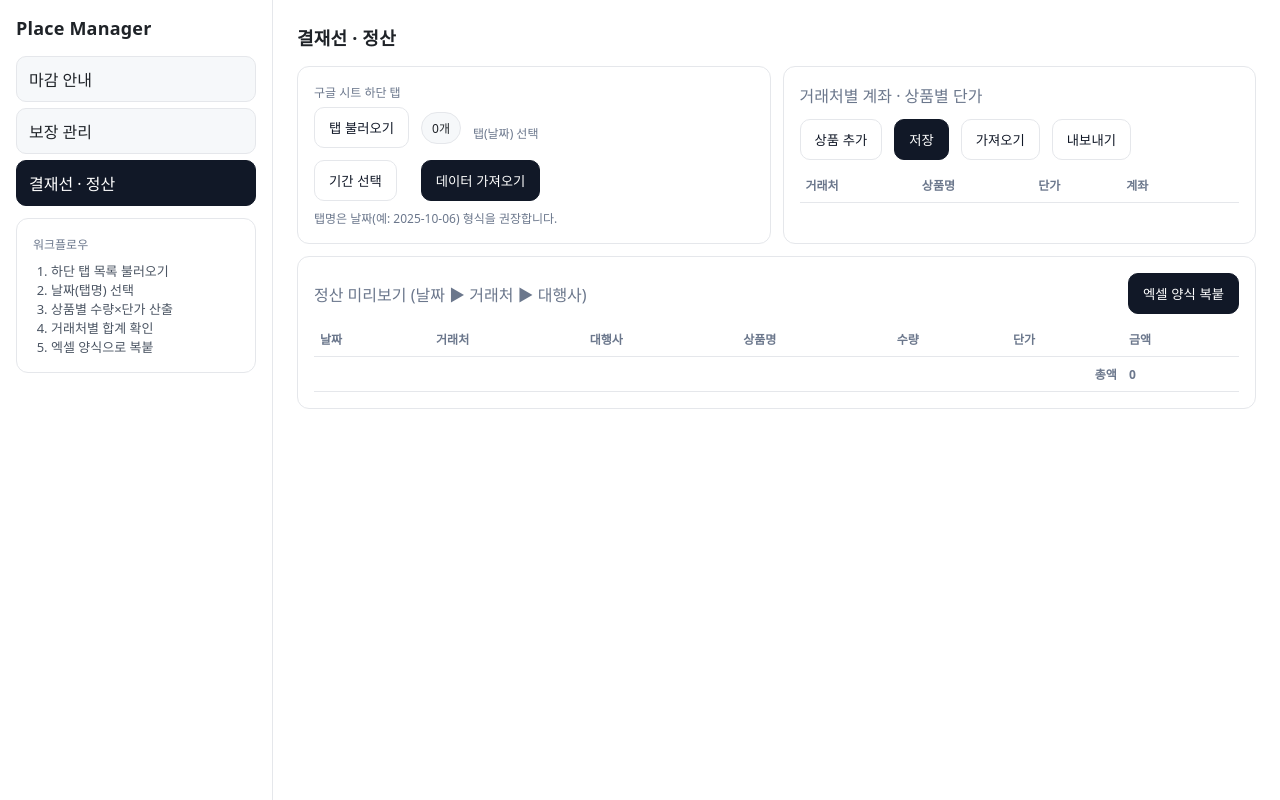
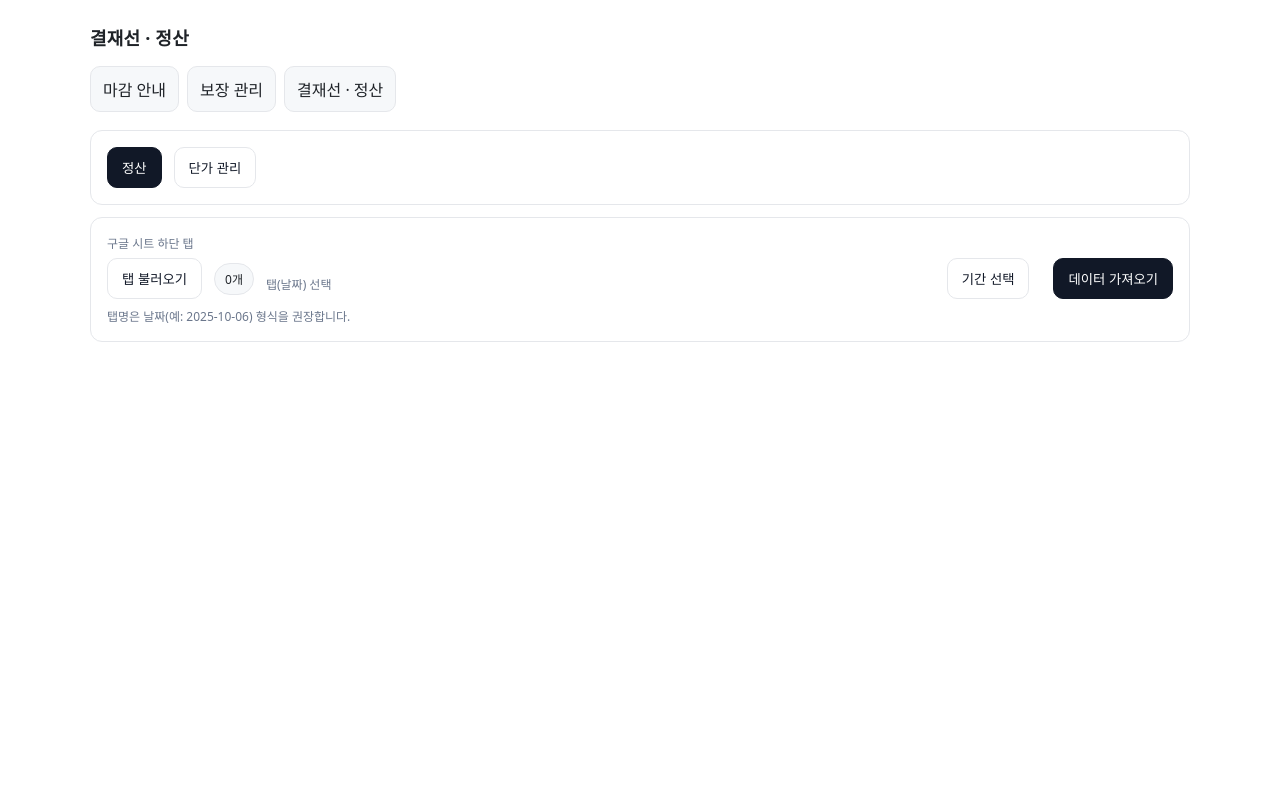
Before and after one commit to qwerpoiuqqq/jtwolab-DeadlineNotifier, a Flask app: page /settlement in a window 1280 px wide. Run offline with Flask 3, Linux system fonts and the light colour scheme; data that the repository does not hold is empty.

Commit message:
Update settlement.html UI 최종 변경

```diff
--- a/templates/settlement.html
+++ b/templates/settlement.html
@@ -38,31 +38,24 @@
     </style>
   </head>
   <body>
-    <div class="layout">
-      <aside class="sidebar">
-        <div class="title">Place Manager</div>
-        <div class="nav">
-          <a href="/" >마감 안내</a>
-          <a href="/manage">보장 관리</a>
-          <a href="/settlement" class="active">결재선 · 정산</a>
+    <div class="content" style="max-width:1100px; margin:0 auto; padding:24px">
+      <div class="title">결재선 · 정산</div>
+      <div class="nav" style="display:flex; gap:8px; margin-bottom:12px">
+        <a class="btn" href="/">마감 안내</a>
+        <a class="btn" href="/manage">보장 관리</a>
+        <a class="btn btn-primary" href="/settlement">결재선 · 정산</a>
+      </div>
+
+      <!-- 상단 탭: 정산 / 단가 관리 -->
+      <div class="panel" style="margin-bottom:12px">
+        <div class="stack" style="justify-content:flex-start">
+          <button id="tab-settle" class="btn btn-primary" type="button">정산</button>
+          <button id="tab-price" class="btn" type="button">단가 관리</button>
         </div>
-        <div class="panel" style="margin-top:12px">
-          <div class="muted" style="font-size:12px">워크플로우</div>
-          <ol style="padding-left:18px; margin:8px 0 0 0; color:#4b5563; font-size:13px">
-            <li>하단 탭 목록 불러오기</li>
-            <li>날짜(탭명) 선택</li>
-            <li>상품별 수량×단가 산출</li>
-            <li>거래처별 합계 확인</li>
-            <li>엑셀 양식으로 복붙</li>
-          </ol>
-        </div>
-      </aside>
-      <main class="content">
-        <div class="title">결재선 · 정산</div>
+      </div>
 
-        <div class="grid">
-          <!-- 1) 탭 불러오기 & 날짜 선택 -->
-          <div class="panel">
+        <!-- 1) 중앙 히어로: 탭 불러오기/기간/가져오기만 표시 (정산 탭에서만 보임) -->
+        <div id="hero" class="panel" style="margin-bottom:12px; display:block">
             <div class="stack" style="align-items:flex-end">
               <div>
                 <label>구글 시트 하단 탭</label>
@@ -84,8 +77,8 @@
             <div class="muted" style="margin-top:8px; font-size:12px">탭명은 날짜(예: 2025-10-06) 형식을 권장합니다.</div>
           </div>
 
-          <!-- 2) 단가 관리 -->
-          <div class="panel">
+        <!-- 2) 단가 관리: 상단 탭에서 전환 시 표시 -->
+        <div id="price-panel" class="panel" style="display:none; margin-bottom:12px">
             <div class="stack" style="justify-content:space-between">
               <div class="muted">거래처별 계좌 · 상품별 단가</div>
               <div class="stack">
@@ -111,16 +104,18 @@
             </div>
           </div>
 
-          <!-- 3) 정산 미리보기 -->
-          <div class="panel" style="grid-column:1/-1">
-            <div class="stack" style="justify-content:space-between">
-              <div class="muted">정산 미리보기 (날짜 ▶ 거래처 ▶ 대행사)</div>
+        <!-- 3) 정산 미리보기 모달 -->
+        <div class="overlay" id="preview-modal" style="display:none; background:rgba(0,0,0,.18)">
+          <div class="center" style="background:#fff; border:1px solid var(--line); border-radius:12px; padding:16px; min-width:720px; max-width:90%;">
+            <div class="stack" style="justify-content:space-between; align-items:center; margin-bottom:8px">
+              <div style="font-weight:700">정산 미리보기 (날짜 ▶ 거래처 ▶ 대행사)</div>
               <div class="stack">
-                <button id="btn-export-excel" class="btn btn-primary">엑셀 양식 복붙</button>
+                <button id="btn-export-excel" class="btn">엑셀 양식 복붙</button>
+                <button id="btn-close-preview" class="btn btn-primary">닫기</button>
               </div>
             </div>
-            <div style="overflow:auto; margin-top:8px">
-              <table id="tbl-preview">
+            <div style="overflow:auto; max-height:70vh">
+              <table id="tbl-preview" style="width:100%">
                 <thead>
                   <tr>
                     <th>날짜</th>
@@ -144,7 +139,6 @@
           </div>
         </div>
 
-      </main>
     </div>
 
     <div class="overlay" id="overlay">
@@ -168,6 +162,7 @@
       const overlay = document.getElementById('overlay');
       const pbar = document.getElementById('progress-bar');
       const ptxt = document.getElementById('progress-text');
+      const modalPreview = document.getElementById('preview-modal');
 
       function showLoading(msg){ overlay.style.display='flex'; if(ptxt) ptxt.textContent = msg||'불러오는 중...'; if(pbar) pbar.style.width='15%'; }
       function setProgress(pct, msg){ if(pbar){ pbar.style.width = Math.max(0, Math.min(100, pct))+'%'; } if(msg && ptxt){ ptxt.textContent = msg; } }
@@ -239,8 +234,12 @@
         }
         state.previewRows = rows;
         renderPreview();
+        // 미리보기 모달 표시
+        try{ modalPreview.style.display='flex'; }catch(e){}
         setProgress(100, '완료'); hideLoading();
       });
+
+      document.getElementById('btn-close-preview').addEventListener('click', ()=>{ try{ modalPreview.style.display='none'; }catch(e){} });
 
       // 단가부: 추가/삭제/입출력 (로컬 메모리)
       $('#btn-add-price').addEventListener('click', ()=>{
@@ -355,6 +354,20 @@
         renderPriceBook();
         hideLoading();
       })();
+
+      // 상단 탭 전환: 정산 / 단가 관리
+      document.getElementById('tab-settle').addEventListener('click', ()=>{
+        document.getElementById('tab-settle').classList.add('btn-primary');
+        document.getElementById('tab-price').classList.remove('btn-primary');
+        document.getElementById('price-panel').style.display='none';
+        document.getElementById('hero').style.display='block';
+      });
+      document.getElementById('tab-price').addEventListener('click', ()=>{
+        document.getElementById('tab-price').classList.add('btn-primary');
+        document.getElementById('tab-settle').classList.remove('btn-primary');
+        document.getElementById('price-panel').style.display='block';
+        document.getElementById('hero').style.display='none';
+      });
     </script>
   </body>
   </html>
```
